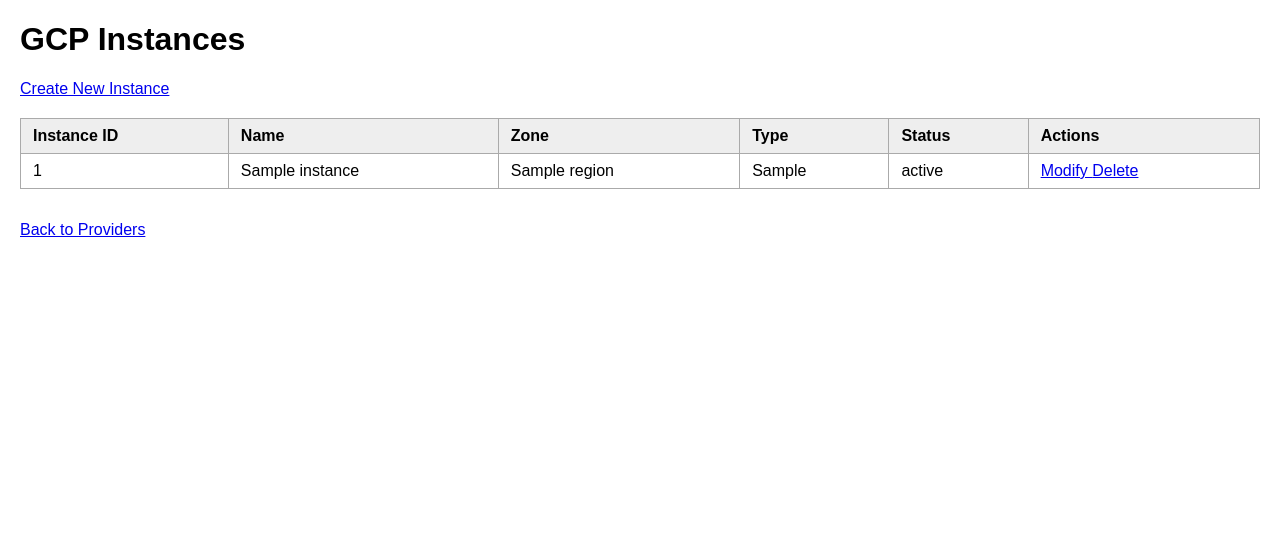
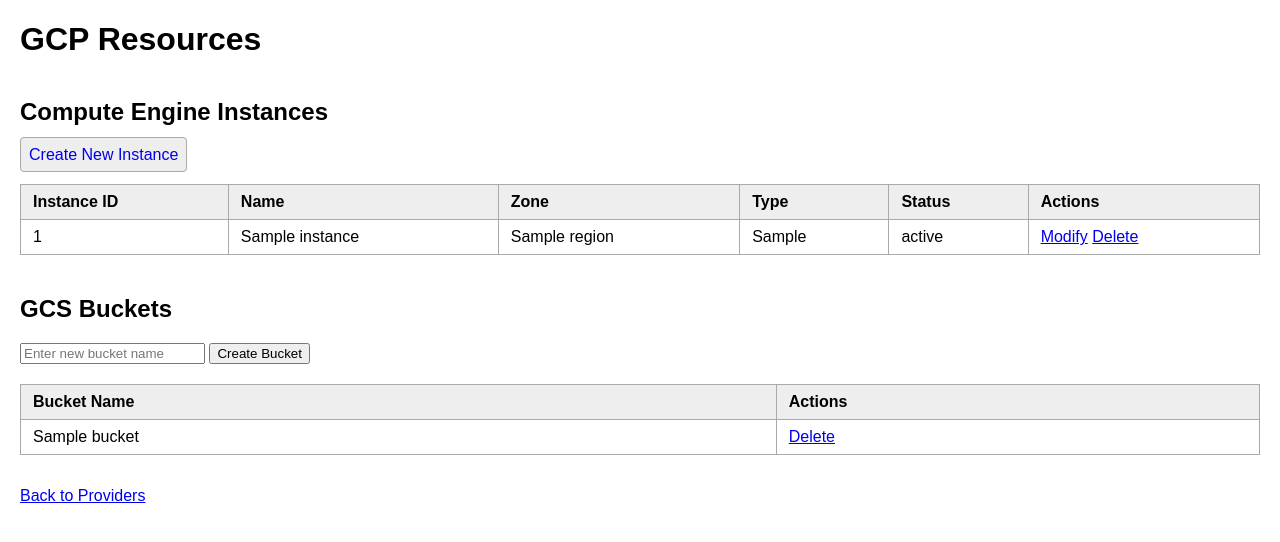
Before and after one commit to Riley94/multi-cloud-manager, a Flask app: template src/templates/gcp.html in a window 1280 px wide. Shown: the top 542 px of the page. Run offline with Flask 3, Linux system fonts and the light colour scheme; the template is opened without the code that fills it: most values are stand-ins (such as "Sample title", 1, 10 or a date in 2020).

Commit message:
Finish bucket management for gcp and aws

```diff
--- a/src/app.py
+++ b/src/app.py
@@ -28,6 +28,10 @@
     # This page will display provider options
     return render_template("index.html")
 
+# ---------------------------------------------------------------------
+# AWS Routes
+# ---------------------------------------------------------------------
+
 @app.route("/aws")
 def aws_page():
     # Load config if needed, or default profiles from config.yaml
@@ -37,8 +41,11 @@
 
     aws_manager = AWSManager(regions=aws_regions, profile=aws_profile)
     aws_instances = aws_manager.list_compute_instances()
+    buckets = aws_manager.list_buckets()
 
-    return render_template("aws.html", instances=aws_instances)
+    return render_template("aws.html", instances=aws_instances, buckets=buckets)
+
+# - AWS Compute Routes
 
 @app.route("/aws/create", methods=["GET", "POST"])
 def create_aws_instance():
@@ -91,6 +98,7 @@
         flash(f"Error deleting instance {instance_id}: {e}")
     return redirect(url_for('aws_page'))
 
+
 @app.route("/aws/modify/<instance_id>", methods=["GET", "POST"])
 def modify_aws_instance(instance_id):
     config = load_config()
@@ -125,6 +133,41 @@
 
     return render_template("modify_aws_instance.html", instance_id=instance_id, region=region, tags=current_tags)
 
+# - AWS Storage Routes
+
+@app.route("/aws/storage/create", methods=["POST"])
+def create_aws_bucket():
+    config = load_config()
+    aws_profile = config["aws"].get("profile", None)
+    aws_regions = config["aws"].get("regions", ["us-east-1"])
+    aws_manager = AWSManager(regions=aws_regions, profile=aws_profile)
+
+    bucket_name = request.form.get("bucket_name")
+    try:
+        # Create in the first region, or add a region selection if desired
+        aws_manager.create_bucket(bucket_name, region=aws_regions[0])
+        flash(f"Bucket {bucket_name} created successfully on AWS.")
+    except Exception as e:
+        flash(f"Error creating AWS bucket: {e}")
+    return redirect(url_for('aws_page'))
+
+@app.route("/aws/storage/delete/<bucket_name>")
+def delete_aws_bucket(bucket_name):
+    config = load_config()
+    aws_profile = config["aws"].get("profile", None)
+    aws_regions = config["aws"].get("regions", ["us-east-1"])
+    aws_manager = AWSManager(regions=aws_regions, profile=aws_profile)
+    try:
+        aws_manager.delete_bucket(bucket_name)
+        flash(f"Bucket {bucket_name} deleted successfully from AWS.")
+    except Exception as e:
+        flash(f"Error deleting AWS bucket: {e}")
+    return redirect(url_for('aws_page'))
+
+# ---------------------------------------------------------------------
+# GCP Routes
+# ---------------------------------------------------------------------
+
 @app.route("/gcp")
 def gcp_page():
     # Load config
@@ -136,9 +179,12 @@
 
     gcp_manager = GCPManager(projects=gcp_projects, zones=gcp_zones, credentials_file=gcp_credentials_file)
     gcp_instances = gcp_manager.list_compute_instances()
+    buckets = gcp_manager.list_buckets()
 
     # Render GCP page with instance info
-    return render_template("gcp.html", instances=gcp_instances)
+    return render_template("gcp.html", instances=gcp_instances, buckets=buckets)
+
+# - GCP Compute Routes
 
 @app.route("/gcp/create", methods=["GET", "POST"])
 def create_gcp_instance():
@@ -218,7 +264,6 @@
 
     if request.method == "POST":
         # Parse form data for labels and metadata
-        # Labels and metadata likely come in as key-value pairs
         label_keys = request.form.getlist("label_key")
         label_vals = request.form.getlist("label_value")
         metadata_keys = request.form.getlist("metadata_key")
@@ -258,6 +303,56 @@
                            labels=current_labels,
                            metadata=current_metadata)
 
+# - GCP Storage Routes
+
+@app.route("/gcp/storage/create", methods=["POST"])
+def create_gcp_bucket():
+    config = load_config()
+    gcp_credentials_file = config["gcp"].get("credentials_file", None)
+    gcp_projects = config["gcp"].get("projects", [])
+    gcp_zones = config["gcp"].get("zones", ["us-central1-a"])
+    gcp_manager = GCPManager(projects=gcp_projects, zones=gcp_zones, credentials_file=gcp_credentials_file)
+    bucket_name = request.form.get("bucket_name")
+    try:
+        gcp_manager.create_bucket(bucket_name)
+        flash(f"Bucket {bucket_name} created successfully on GCP.")
+    except Exception as e:
+        flash(f"Error creating GCP bucket: {e}")
+    return redirect(url_for('gcp_page'))
+
+@app.route("/gcp/storage/delete/<bucket_name>", methods=["GET", "POST"])
+def delete_gcp_bucket(bucket_name):
+    config = load_config()
+    gcp_credentials_file = config["gcp"].get("credentials_file", None)
+    gcp_projects = config["gcp"].get("projects", [])
+    gcp_zones = config["gcp"].get("zones", ["us-central1-a"])
+    gcp_manager = GCPManager(projects=gcp_projects, zones=gcp_zones, credentials_file=gcp_credentials_file)
+
+    if request.method == "POST":
+        # This is the confirmation POST if user decided to force delete
+        # First, delete all objects, then delete the bucket
+        try:
+            gcp_manager.force_delete_bucket(bucket_name)
+            flash(f"Bucket {bucket_name} (and all its objects) deleted successfully from GCP.")
+        except Exception as e:
+            flash(f"Error force deleting GCP bucket: {e}")
+        return redirect(url_for('gcp_page'))
+
+    # GET request: try to delete bucket normally
+    try:
+        gcp_manager.delete_bucket(bucket_name)
+        flash(f"Bucket {bucket_name} deleted successfully from GCP.")
+        return redirect(url_for('gcp_page'))
+    except Exception as e:
+        # If bucket not empty, show confirmation page
+        error_msg = str(e)
+        if "The bucket you tried to delete is not empty" in error_msg:
+            # Render a confirmation page
+            return render_template("confirm_gcp_bucket_deletion.html", bucket_name=bucket_name)
+        else:
+            flash(f"Error deleting GCP bucket: {e}")
+            return redirect(url_for('gcp_page'))
+
 if __name__ == "__main__":
     # Run the Flask app
     # In production, use a WSGI server or other deployment strategies.
--- a/src/templates/gcp.html
+++ b/src/templates/gcp.html
@@ -1,19 +1,23 @@
-<!-- src/templates/gcp.html -->
+<!-- templates/gcp.html -->
 <!DOCTYPE html>
 <html lang="en">
 <head>
     <meta charset="UTF-8" />
     <meta name="viewport" content="width=device-width, initial-scale=1" />
-    <title>GCP Instance Management</title>
+    <title>GCP Resources</title>
     <style>
         body {
             font-family: Arial, sans-serif;
             margin: 20px;
         }
+        h2 {
+            margin-top: 40px;
+        }
         .actions {
             margin-bottom: 20px;
         }
-        .actions button {
+        .actions form {
+            display: inline-block;
             margin-right: 10px;
         }
         table {
@@ -29,12 +33,19 @@
         th {
             background: #eee;
         }
+        .flash-messages {
+            margin-bottom: 20px;
+            padding: 10px;
+            background: #f0f4c3;
+            border: 1px solid #cddc39;
+            border-radius: 4px;
+        }
     </style>
 </head>
 <body>
-    <h1>GCP Instances</h1>
+    <h1>GCP Resources</h1>
 
-    <!-- Flash messages block -->
+    <!-- Flash messages -->
     {% with messages = get_flashed_messages() %}
     {% if messages %}
     <div class="flash-messages">
@@ -47,8 +58,10 @@
     {% endif %}
     {% endwith %}
 
+    <!-- Instances Section -->
+    <h2>Compute Engine Instances</h2>
     <div class="actions">
-        <a href="{{ url_for('create_gcp_instance') }}">Create New Instance</a>
+        <a href="{{ url_for('create_gcp_instance') }}" style="text-decoration:none; background:#eee; border:1px solid #aaa; padding:8px; border-radius:4px;">Create New Instance</a>
     </div>
     <table>
         <thead>
@@ -70,19 +83,41 @@
                 <td>{{ instance.instance_type }}</td>
                 <td>{{ instance.status }}</td>
                 <td>
-                    <a href="{{ url_for('modify_gcp_instance', instance_name=instance.name, project=instance.project, zone=instance.region) }}">
-                        Modify
-                    </a>
-                    <!-- Add a confirm dialog for safety -->
-                    <a href="{{ url_for('delete_gcp_instance', instance_name=instance.name, zone=instance.region, project=instance.project) }}"
-                    onclick="return confirm('Are you sure you want to delete this instance?');">
-                    Delete
-                    </a>
+                    <a href="{{ url_for('modify_gcp_instance', instance_name=instance.name, project=instance.project, zone=instance.region) }}">Modify</a>
+                    <a href="{{ url_for('delete_gcp_instance', instance_name=instance.name, project=instance.project, zone=instance.region) }}" onclick="return confirm('Are you sure you want to delete this instance?');">Delete</a>
                 </td>
             </tr>
             {% endfor %}
         </tbody>
     </table>
+
+    <!-- Buckets Section -->
+    <h2>GCS Buckets</h2>
+    <div class="actions">
+        <form method="POST" action="{{ url_for('create_gcp_bucket') }}">
+            <input type="text" name="bucket_name" placeholder="Enter new bucket name" required>
+            <button type="submit">Create Bucket</button>
+        </form>
+    </div>
+    <table>
+        <thead>
+            <tr>
+                <th>Bucket Name</th>
+                <th>Actions</th>
+            </tr>
+        </thead>
+        <tbody>
+            {% for b in buckets %}
+            <tr>
+                <td>{{ b }}</td>
+                <td>
+                    <a href="{{ url_for('delete_gcp_bucket', bucket_name=b) }}" onclick="return confirm('Delete this bucket?');">Delete</a>
+                </td>
+            </tr>
+            {% endfor %}
+        </tbody>
+    </table>
+
     <p><a href="{{ url_for('index') }}">Back to Providers</a></p>
 </body>
 </html>
```
Also changed, not shown: src/providers/aws_manager.py (+23 -3 lines), src/providers/gcp_manager.py (+37 -13 lines), src/templates/aws.html (+41 -18 lines), src/templates/confirm_gcp_bucket_deletion.html (added, +23 -0 lines). Lines whose indentation alone changed are shown as unchanged.
